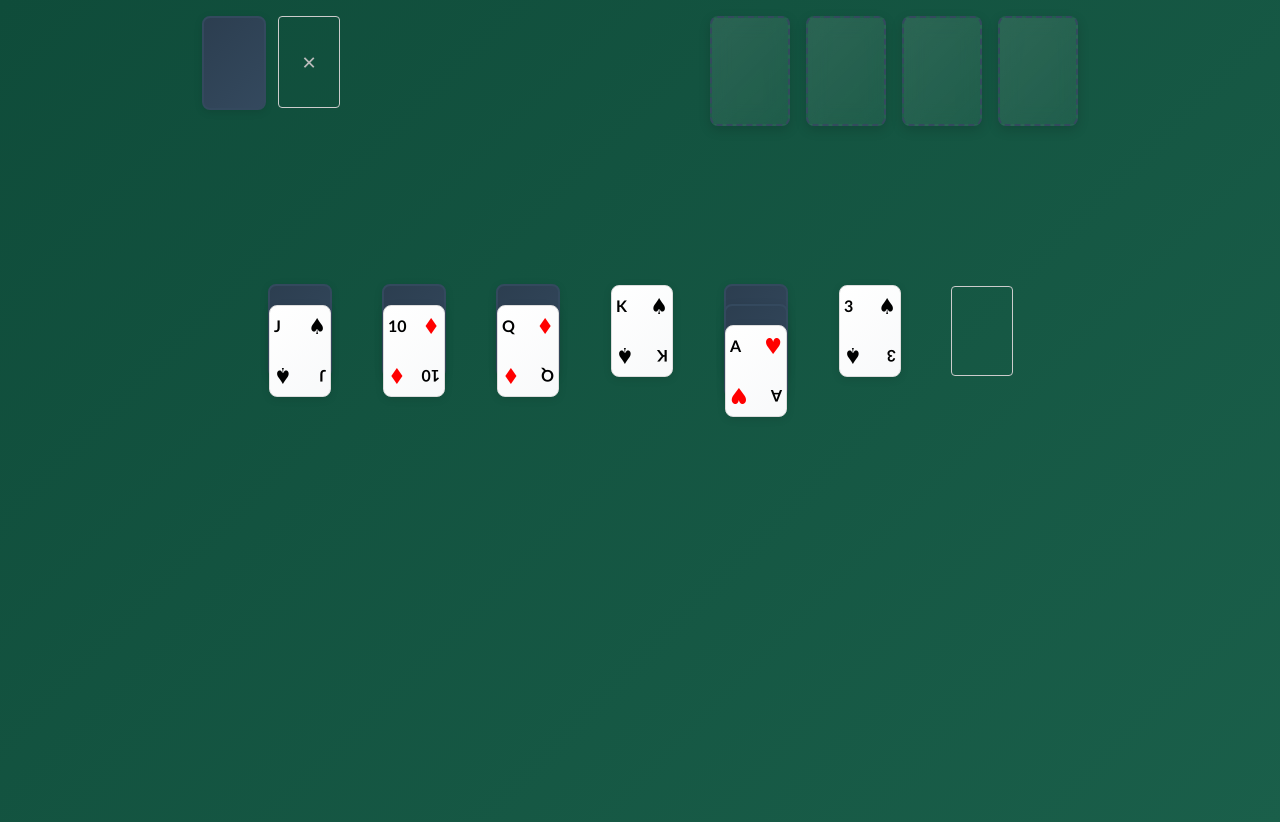
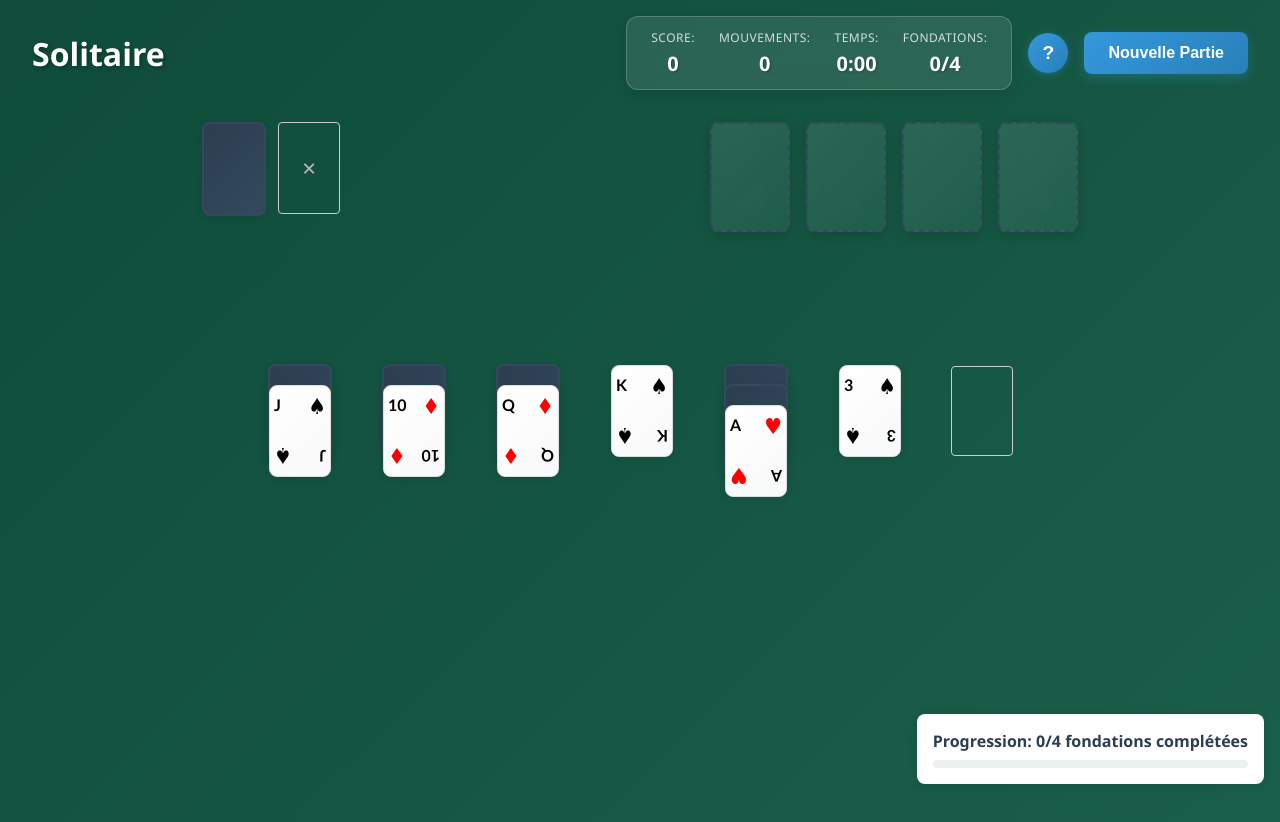
Before and after one commit to acassar/nkg-solitaire, a Vue app: page / in a window 1280 px wide. Shown: the top 822 px of the page. Built offline with nearby package versions, Linux system fonts and the light colour scheme; the HTML template or start-up script is replaced by a standard one.

Commit message:
Game stats and completion

```diff
--- a/src/components/GameBoard.vue
+++ b/src/components/GameBoard.vue
@@ -2,20 +2,41 @@
 import Stock from './StockComponent.vue'
 import FoundationPile from './FoundationPile.vue'
 import TableauPile from './TableauPile.vue'
+import GameCompletion from './GameCompletion.vue'
+import GameStats from './GameStats.vue'
+import GameHelp from './GameHelp.vue'
 import { storeToRefs } from 'pinia'
 import { useGameStateStore } from '@/stores/gameStateStore'
 import { useCardDrag } from '@/services/composables/useCardDrag'
 import { useDragKey } from '@/constants/provideKeys'
 import { provide } from 'vue'
 
-const { gameState } = storeToRefs(useGameStateStore())
+const gameStore = useGameStateStore()
+const { gameState } = storeToRefs(gameStore)
 const useDrag = useCardDrag()
 
 provide(useDragKey, useDrag)
+
+const startNewGame = () => {
+  gameStore.startNewGame()
+}
 </script>
 
 <template>
   <div class="game-board">
+    <GameCompletion />
+
+    <div class="game-header">
+      <h1 class="game-title">Solitaire</h1>
+      <div class="header-controls">
+        <GameStats />
+        <GameHelp />
+        <button @click="startNewGame" class="new-game-btn">
+          Nouvelle Partie
+        </button>
+      </div>
+    </div>
+
     <div class="top-row">
       <Stock v-model="gameState.stock" />
 
@@ -43,6 +64,51 @@ provide(useDragKey, useDrag)
   gap: 1rem;
 }
 
+.game-header {
+  display: flex;
+  justify-content: space-between;
+  align-items: center;
+  padding: 0 1rem;
+  margin-bottom: 1rem;
+}
+
+.header-controls {
+  display: flex;
+  align-items: center;
+  gap: 1rem;
+}
+
+.game-title {
+  color: white;
+  font-size: 2rem;
+  font-weight: bold;
+  text-shadow: 2px 2px 4px rgba(0, 0, 0, 0.3);
+  margin: 0;
+}
+
+.new-game-btn {
+  background: linear-gradient(135deg, #3498db, #2980b9);
+  color: white;
+  border: none;
+  padding: 0.75rem 1.5rem;
+  border-radius: 8px;
+  font-size: 1rem;
+  font-weight: bold;
+  cursor: pointer;
+  transition: all 0.3s ease;
+  box-shadow: 0 4px 12px rgba(52, 152, 219, 0.3);
+}
+
+.new-game-btn:hover {
+  background: linear-gradient(135deg, #2980b9, #1f618d);
+  transform: translateY(-2px);
+  box-shadow: 0 6px 16px rgba(52, 152, 219, 0.4);
+}
+
+.new-game-btn:active {
+  transform: translateY(0);
+}
+
 .top-row {
   display: flex;
   justify-content: space-around;
--- /dev/null
+++ b/src/components/GameCompletion.vue
@@ -0,0 +1,265 @@
+<script setup lang="ts">
+import { computed } from 'vue'
+import { storeToRefs } from 'pinia'
+import { useGameStateStore } from '@/stores/gameStateStore'
+import { getCompletionStats } from '@/services/gameCompletionService'
+
+const gameStore = useGameStateStore()
+const { gameState } = storeToRefs(gameStore)
+
+const completionStats = computed(() => getCompletionStats(gameState.value))
+const gameStats = computed(() => gameStore.getStats())
+
+const startNewGame = () => {
+  gameStore.startNewGame()
+}
+
+const getSuitIcon = (suit: string | null) => {
+  const suitIcons: Record<string, string> = {
+    spades: '♠',
+    hearts: '♥',
+    diamonds: '♦',
+    clubs: '♣'
+  }
+  return suitIcons[suit || ''] || '?'
+}
+
+const getSuitColor = (suit: string | null) => {
+  return suit === 'hearts' || suit === 'diamonds' ? 'red' : 'black'
+}
+
+const formatTime = (milliseconds: number): string => {
+  const seconds = Math.floor(milliseconds / 1000)
+  const minutes = Math.floor(seconds / 60)
+  const remainingSeconds = seconds % 60
+
+  return `${minutes}:${remainingSeconds.toString().padStart(2, '0')}`
+}
+</script>
+
+<template>
+  <div v-if="completionStats.isGameCompleted" class="game-completion-overlay">
+    <div class="victory-modal">
+      <h1>🎉 Félicitations ! 🎉</h1>
+      <p>Vous avez gagné le solitaire !</p>
+
+      <div class="stats">
+        <h3>Statistiques Finales :</h3>
+
+        <div class="final-stats">
+          <div class="stat-row">
+            <span class="stat-label">Score Final:</span>
+            <span class="stat-value">{{ gameStats.score }}</span>
+          </div>
+          <div class="stat-row">
+            <span class="stat-label">Mouvements:</span>
+            <span class="stat-value">{{ gameStats.moves }}</span>
+          </div>
+          <div class="stat-row">
+            <span class="stat-label">Temps:</span>
+            <span class="stat-value">{{ formatTime(gameStats.timeElapsed) }}</span>
+          </div>
+        </div>
+
+        <div class="foundation-stats">
+          <h4>Fondations Complétées:</h4>
+          <div class="foundation-grid">
+            <div
+              v-for="(stat, index) in completionStats.foundationStats"
+              :key="index"
+              class="foundation-stat"
+            >
+              <span
+                class="suit-icon"
+                :style="{ color: getSuitColor(stat.suit) }"
+              >
+                {{ getSuitIcon(stat.suit) }}
+              </span>
+              <span class="cards-count">{{ stat.cardsCount }}/13</span>
+              <span v-if="stat.isComplete" class="complete-indicator">✓</span>
+            </div>
+          </div>
+        </div>
+      </div>
+
+      <button @click="startNewGame" class="new-game-btn">
+        Nouvelle Partie
+      </button>
+    </div>
+  </div>
+
+  <!-- Progress indicator -->
+  <div v-else class="progress-indicator">
+    <div class="progress-text">
+      Progression: {{ completionStats.completedFoundations }}/4 fondations complétées
+    </div>
+    <div class="progress-bar">
+      <div
+        class="progress-fill"
+        :style="{ width: `${(completionStats.completedFoundations / 4) * 100}%` }"
+      ></div>
+    </div>
+  </div>
+</template>
+
+<style scoped>
+.game-completion-overlay {
+  position: fixed;
+  top: 0;
+  left: 0;
+  right: 0;
+  bottom: 0;
+  background-color: rgba(0, 0, 0, 0.8);
+  display: flex;
+  align-items: center;
+  justify-content: center;
+  z-index: 1000;
+}
+
+.victory-modal {
+  background: white;
+  padding: 2rem;
+  border-radius: 12px;
+  text-align: center;
+  box-shadow: 0 10px 30px rgba(0, 0, 0, 0.3);
+  max-width: 400px;
+  width: 90%;
+}
+
+.victory-modal h1 {
+  color: #2c3e50;
+  margin-bottom: 1rem;
+  font-size: 2rem;
+}
+
+.victory-modal p {
+  color: #7f8c8d;
+  margin-bottom: 2rem;
+  font-size: 1.2rem;
+}
+
+.stats {
+  margin-bottom: 2rem;
+}
+
+.stats h3 {
+  color: #34495e;
+  margin-bottom: 1rem;
+}
+
+.final-stats {
+  background: #f8f9fa;
+  padding: 1rem;
+  border-radius: 8px;
+  margin-bottom: 1.5rem;
+}
+
+.stat-row {
+  display: flex;
+  justify-content: space-between;
+  align-items: center;
+  margin-bottom: 0.5rem;
+}
+
+.stat-row:last-child {
+  margin-bottom: 0;
+}
+
+.stat-label {
+  font-weight: 600;
+  color: #2c3e50;
+}
+
+.stat-value {
+  font-weight: bold;
+  color: #3498db;
+  font-size: 1.1rem;
+}
+
+.foundation-stats h4 {
+  color: #34495e;
+  margin-bottom: 1rem;
+  text-align: center;
+}
+
+.foundation-grid {
+  display: grid;
+  grid-template-columns: repeat(2, 1fr);
+  gap: 1rem;
+  margin-bottom: 1rem;
+}
+
+.foundation-stat {
+  display: flex;
+  align-items: center;
+  justify-content: space-between;
+  padding: 0.5rem;
+  background: #f8f9fa;
+  border-radius: 6px;
+}
+
+.suit-icon {
+  font-size: 1.5rem;
+  font-weight: bold;
+}
+
+.cards-count {
+  font-weight: bold;
+  color: #2c3e50;
+}
+
+.complete-indicator {
+  color: #27ae60;
+  font-weight: bold;
+  font-size: 1.2rem;
+}
+
+.new-game-btn {
+  background: #3498db;
+  color: white;
+  border: none;
+  padding: 1rem 2rem;
+  border-radius: 6px;
+  font-size: 1.1rem;
+  font-weight: bold;
+  cursor: pointer;
+  transition: background-color 0.3s ease;
+}
+
+.new-game-btn:hover {
+  background: #2980b9;
+}
+
+.progress-indicator {
+  position: fixed;
+  bottom: 1rem;
+  right: 1rem;
+  background: white;
+  padding: 1rem;
+  border-radius: 8px;
+  box-shadow: 0 2px 10px rgba(0, 0, 0, 0.1);
+  z-index: 100;
+  min-width: 250px;
+}
+
+.progress-text {
+  font-weight: bold;
+  color: #2c3e50;
+  margin-bottom: 0.5rem;
+  text-align: center;
+}
+
+.progress-bar {
+  width: 100%;
+  height: 8px;
+  background: #ecf0f1;
+  border-radius: 4px;
+  overflow: hidden;
+}
+
+.progress-fill {
+  height: 100%;
+  background: linear-gradient(90deg, #3498db, #2ecc71);
+  transition: width 0.3s ease;
+}
+</style>
--- /dev/null
+++ b/src/models/Score.ts
@@ -0,0 +1,58 @@
+import type { GameState } from '@/utils/initGame'
+
+export interface GameStats {
+  score: number
+  moves: number
+  timeElapsed: number
+  foundationCards: number
+  completedFoundations: number
+}
+
+export class Score {
+  private startTime: number
+  private moves: number = 0
+  private score: number = 0
+
+  constructor() {
+    this.startTime = Date.now()
+  }
+
+  incrementMoves(): void {
+    this.moves++
+  }
+
+  addScore(points: number): void {
+    this.score += points
+  }
+
+  getStats(gameState: GameState): GameStats {
+    const timeElapsed = Date.now() - this.startTime
+    const foundationCards = gameState.foundations.reduce((sum, foundation) => sum + foundation.cards.length, 0)
+    const completedFoundations = gameState.foundations.filter(foundation => foundation.cards.length === 13).length
+
+    return {
+      score: this.score,
+      moves: this.moves,
+      timeElapsed,
+      foundationCards,
+      completedFoundations
+    }
+  }
+
+  reset(): void {
+    this.startTime = Date.now()
+    this.moves = 0
+    this.score = 0
+  }
+
+  // Scoring rules
+  static readonly SCORES = {
+    FOUNDATION_CARD: 10,
+    TABLEAU_TO_FOUNDATION: 10,
+    WASTE_TO_FOUNDATION: 10,
+    WASTE_TO_TABLEAU: 5,
+    TABLEAU_TO_TABLEAU: 5,
+    REVEAL_TABLEAU_CARD: 5,
+    WASTE_TO_WASTE: -2, // Penalty for cycling through waste pile
+  }
+}
--- a/src/models/Tableau.ts
+++ b/src/models/Tableau.ts
@@ -6,7 +6,7 @@ export class Tableau extends Pile implements Revealable {
   isValidMove(card: Card): boolean {
     // A card can be placed on a tableau if it is one rank lower and of the opposite color
     if (this.isEmpty()) {
-      return card.value === 13 // Cannot place on an empty tableau, except for the king
+      return card.value === 13 // Only a King can be placed on an empty tableau
     }
 
     const { topCard } = this
--- /dev/null
+++ b/src/services/gameCompletionService.ts
@@ -0,0 +1,24 @@
+import type { GameState } from '@/utils/initGame'
+
+export const isGameCompleted = (gameState: GameState): boolean => {
+  // Check if all foundations have 13 cards (Ace to King)
+  return gameState.foundations.every(foundation => foundation.cards.length === 13)
+}
+
+export const getCompletionStats = (gameState: GameState) => {
+  const foundationStats = gameState.foundations.map(foundation => ({
+    suit: foundation.cards.length > 0 ? foundation.cards[0].suit : null,
+    cardsCount: foundation.cards.length,
+    isComplete: foundation.cards.length === 13
+  }))
+
+  const totalFoundationCards = foundationStats.reduce((sum, stat) => sum + stat.cardsCount, 0)
+  const completedFoundations = foundationStats.filter(stat => stat.isComplete).length
+
+  return {
+    foundationStats,
+    totalFoundationCards,
+    completedFoundations,
+    isGameCompleted: isGameCompleted(gameState)
+  }
+}
--- a/src/stores/gameStateStore.ts
+++ b/src/stores/gameStateStore.ts
@@ -1,9 +1,35 @@
 import { ref } from 'vue'
 import { defineStore } from 'pinia'
-import { initDevGame, type GameState } from '@/utils/initGame'
+import { initDevGame, initGame, type GameState } from '@/utils/initGame'
+import { Score } from '@/models/Score'
 
 export const useGameStateStore = defineStore('gameState', () => {
   const gameState = ref<GameState>(initDevGame())
+  const scoreService = ref<Score>(new Score())
 
-  return { gameState }
+  const startNewGame = () => {
+    gameState.value = initGame()
+    scoreService.value.reset()
+  }
+
+  const incrementMoves = () => {
+    scoreService.value.incrementMoves()
+  }
+
+  const addScore = (points: number) => {
+    scoreService.value.addScore(points)
+  }
+
+  const getStats = () => {
+    return scoreService.value.getStats(gameState.value)
+  }
+
+  return {
+    gameState,
+    scoreService,
+    startNewGame,
+    incrementMoves,
+    addScore,
+    getStats
+  }
 })
```
